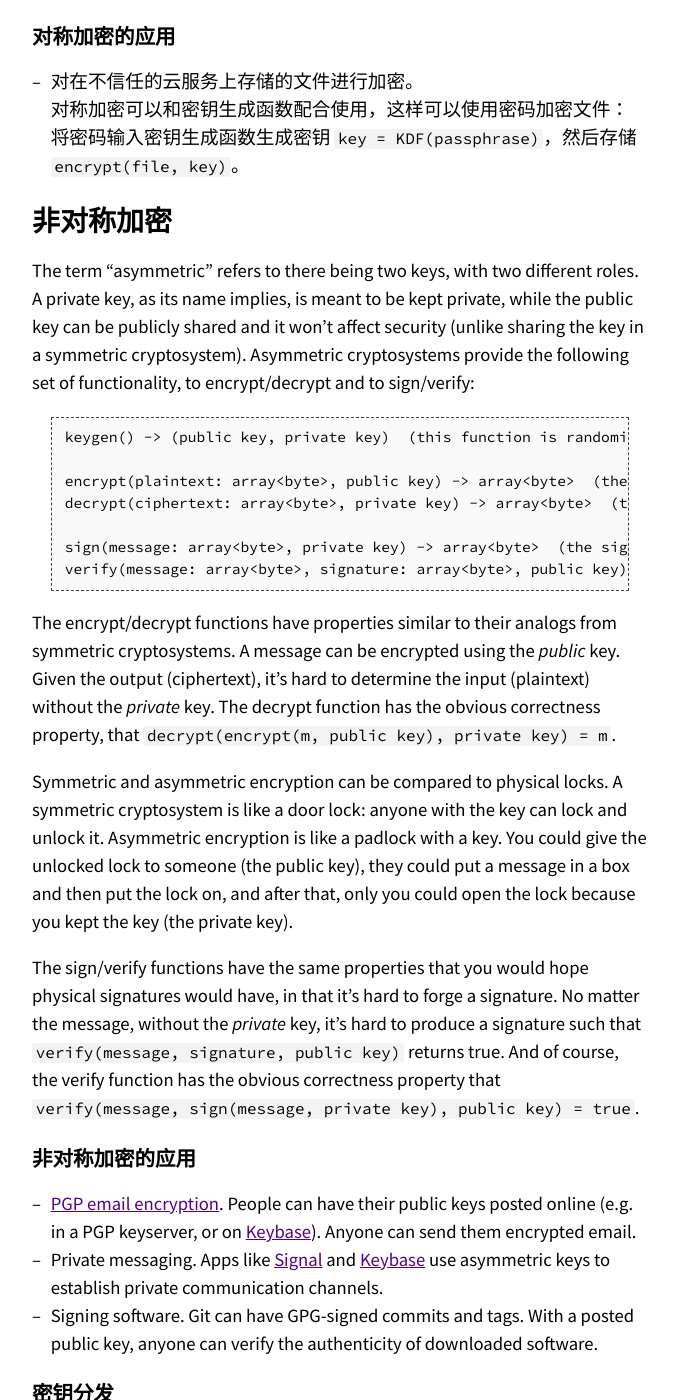
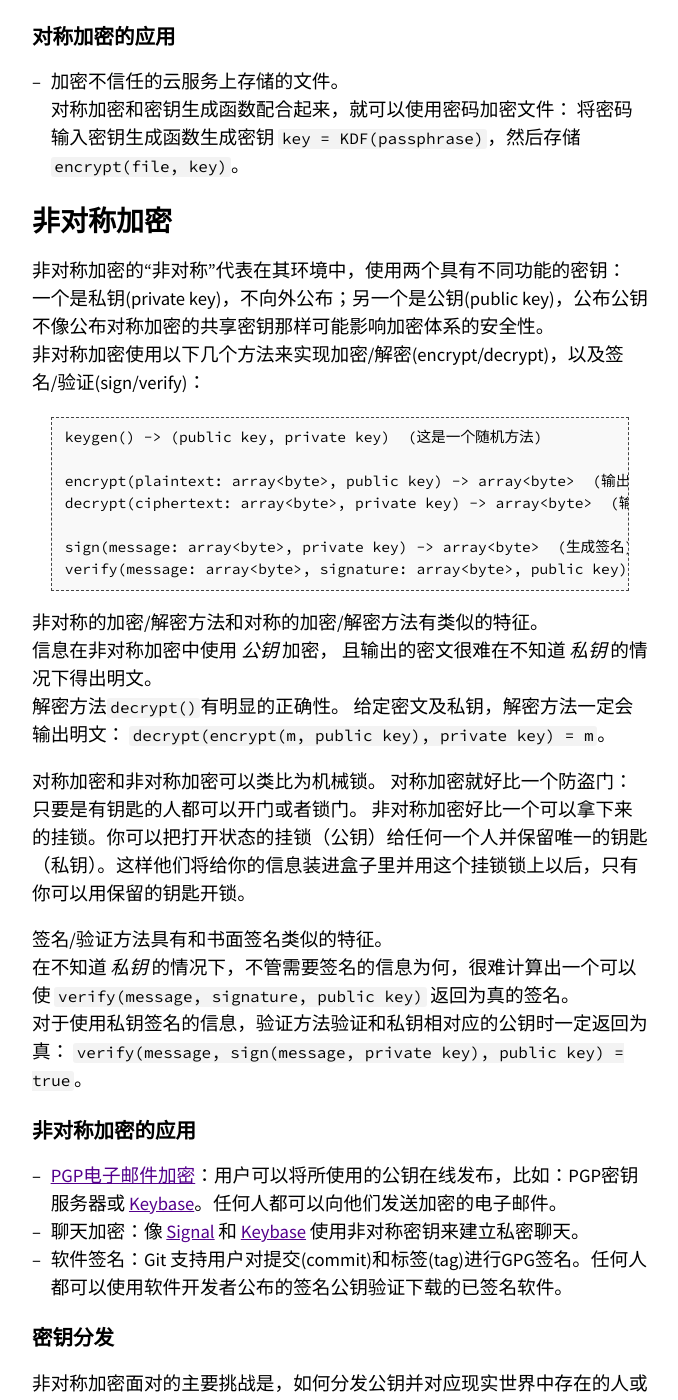
Before and after one commit to missing-semester-cn/missing-semester-cn.github.io, a Jekyll site: the page built from _2020/security.md, in a window 1280 px wide and 1400 px high, scrolled down 3954 px. Shown: the whole window, without its empty margins (300-978 px from the left). Built offline with Jekyll 4.4.1, drawn with Linux system fonts in a browser that asks for light colours; some of the changed text lies outside the part shown.

Commit message:
some case study

````diff
--- a/_2020/security.md
+++ b/_2020/security.md
@@ -20,8 +20,7 @@ video:
 
 # 熵
 
-[熵](https://en.wikipedia.org/wiki/Entropy_(information_theory))(Entropy) 是对不确定性的量度。
-它的一个应用是决定密码的强度。
+[熵](https://en.wikipedia.org/wiki/Entropy_(information_theory))(Entropy) 度量了不确定性并可以用来决定密码的强度。
 
 ![XKCD 936: Password Strength](https://imgs.xkcd.com/comics/password_strength.png)
 
@@ -120,111 +119,89 @@ decrypt(ciphertext: array<byte>, key) -> array<byte>  (输出明文)
 
 ## 对称加密的应用
 
-- 对在不信任的云服务上存储的文件进行加密。<br>对称加密可以和密钥生成函数配合使用，这样可以使用密码加密文件：
+- 加密不信任的云服务上存储的文件。<br>对称加密和密钥生成函数配合起来，就可以使用密码加密文件：
 将密码输入密钥生成函数生成密钥 `key = KDF(passphrase)`，然后存储`encrypt(file, key)`。
 
 # 非对称加密
 
-The term "asymmetric" refers to there being two keys, with two different roles.
-A private key, as its name implies, is meant to be kept private, while the
-public key can be publicly shared and it won't affect security (unlike sharing
-the key in a symmetric cryptosystem). Asymmetric cryptosystems provide the
-following set of functionality, to encrypt/decrypt and to sign/verify:
+非对称加密的“非对称”代表在其环境中，使用两个具有不同功能的密钥：
+一个是私钥(private key)，不向外公布；另一个是公钥(public key)，公布公钥不像公布对称加密的共享密钥那样可能影响加密体系的安全性。<br>
+非对称加密使用以下几个方法来实现加密/解密(encrypt/decrypt)，以及签名/验证(sign/verify)：
 
 ```
-keygen() -> (public key, private key)  (this function is randomized)
+keygen() -> (public key, private key)  (这是一个随机方法)
 
-encrypt(plaintext: array<byte>, public key) -> array<byte>  (the ciphertext)
-decrypt(ciphertext: array<byte>, private key) -> array<byte>  (the plaintext)
+encrypt(plaintext: array<byte>, public key) -> array<byte>  (输出密文)
+decrypt(ciphertext: array<byte>, private key) -> array<byte>  (输出明文)
 
-sign(message: array<byte>, private key) -> array<byte>  (the signature)
-verify(message: array<byte>, signature: array<byte>, public key) -> bool  (whether or not the signature is valid)
+sign(message: array<byte>, private key) -> array<byte>  (生成签名)
+verify(message: array<byte>, signature: array<byte>, public key) -> bool  (验证签名是否是由和这个公钥相关的私钥生成的)
 ```
 
-The encrypt/decrypt functions have properties similar to their analogs from
-symmetric cryptosystems. A message can be encrypted using the _public_ key.
-Given the output (ciphertext), it's hard to determine the input (plaintext)
-without the _private_ key. The decrypt function has the obvious correctness
-property, that `decrypt(encrypt(m, public key), private key) = m`.
+非对称的加密/解密方法和对称的加密/解密方法有类似的特征。<br>
+信息在非对称加密中使用 _公钥_ 加密，
+且输出的密文很难在不知道 _私钥_ 的情况下得出明文。<br>
+解密方法`decrypt()`有明显的正确性。
+给定密文及私钥，解密方法一定会输出明文：
+`decrypt(encrypt(m, public key), private key) = m`。
 
-Symmetric and asymmetric encryption can be compared to physical locks. A
-symmetric cryptosystem is like a door lock: anyone with the key can lock and
-unlock it. Asymmetric encryption is like a padlock with a key. You could give
-the unlocked lock to someone (the public key), they could put a message in a
-box and then put the lock on, and after that, only you could open the lock
-because you kept the key (the private key).
+对称加密和非对称加密可以类比为机械锁。
+对称加密就好比一个防盗门：只要是有钥匙的人都可以开门或者锁门。
+非对称加密好比一个可以拿下来的挂锁。你可以把打开状态的挂锁（公钥）给任何一个人并保留唯一的钥匙（私钥）。这样他们将给你的信息装进盒子里并用这个挂锁锁上以后，只有你可以用保留的钥匙开锁。
 
-The sign/verify functions have the same properties that you would hope physical
-signatures would have, in that it's hard to forge a signature. No matter the
-message, without the _private_ key, it's hard to produce a signature such that
-`verify(message, signature, public key)` returns true. And of course, the
-verify function has the obvious correctness property that `verify(message,
-sign(message, private key), public key) = true`.
+签名/验证方法具有和书面签名类似的特征。<br>
+在不知道 _私钥_ 的情况下，不管需要签名的信息为何，很难计算出一个可以使
+`verify(message, signature, public key)` 返回为真的签名。<br>
+对于使用私钥签名的信息，验证方法验证和私钥相对应的公钥时一定返回为真： `verify(message,
+sign(message, private key), public key) = true`。
 
 ## 非对称加密的应用
 
-- [PGP email encryption](https://en.wikipedia.org/wiki/Pretty_Good_Privacy).
-People can have their public keys posted online (e.g. in a PGP keyserver, or on
-[Keybase](https://keybase.io/)). Anyone can send them encrypted email.
-- Private messaging. Apps like [Signal](https://signal.org/) and
-[Keybase](https://keybase.io/) use asymmetric keys to establish private
-communication channels.
-- Signing software. Git can have GPG-signed commits and tags. With a posted
-public key, anyone can verify the authenticity of downloaded software.
+- [PGP电子邮件加密](https://en.wikipedia.org/wiki/Pretty_Good_Privacy)：用户可以将所使用的公钥在线发布，比如：PGP密钥服务器或
+[Keybase](https://keybase.io/)。任何人都可以向他们发送加密的电子邮件。
+- 聊天加密：像 [Signal](https://signal.org/) 和
+[Keybase](https://keybase.io/) 使用非对称密钥来建立私密聊天。
+- 软件签名：Git 支持用户对提交(commit)和标签(tag)进行GPG签名。任何人都可以使用软件开发者公布的签名公钥验证下载的已签名软件。
 
 ## 密钥分发
 
-Asymmetric-key cryptography is wonderful, but it has a big challenge of
-distributing public keys / mapping public keys to real-world identities. There
-are many solutions to this problem. Signal has one simple solution: trust on
-first use, and support out-of-band public key exchange (you verify your
-friends' "safety numbers" in person). PGP has a different solution, which is
-[web of trust](https://en.wikipedia.org/wiki/Web_of_trust). Keybase has yet
-another solution of [social
-proof](https://keybase.io/blog/chat-apps-softer-than-tofu) (along with other
-neat ideas). Each model has its merits; we (the instructors) like Keybase's
-model.
+非对称加密面对的主要挑战是，如何分发公钥并对应现实世界中存在的人或组织。
+
+Signal的信任模型是，信任用户第一次使用时给出的身份(trust on first use)，同时支持用户线下(out-of-band)、面对面交换公钥（Signal里的safety number）。
+
+PGP使用的是[信任网络](https://en.wikipedia.org/wiki/Web_of_trust)。简单来说，如果我想加入一个信任网络，则必须让已经在信任网络中的成员对我进行线下验证，比如对比证件。验证无误后，信任网络的成员使用私钥对我的公钥进行签名。这样我就成为了信任网络的一部分。只要我使用签名过的公钥所对应的私钥就可以证明“我是我”。
+
+Keybase主要使用[社交网络证明 (social proof)](https://keybase.io/blog/chat-apps-softer-than-tofu)，和一些别的精巧设计。
+
+每个信任模型有它们各自的优点：我们（讲师）更倾向于 Keybase 使用的模型。
 
 # 案例分析
 
 ## 密码管理器
 
-This is an essential tool that everyone should try to use (e.g.
-[KeePassXC](https://keepassxc.org/)). Password managers let you use unique,
-randomly generated high-entropy passwords for all your websites, and they save
-all your passwords in one place, encrypted with a symmetric cipher with a key
-produced from a passphrase using a KDF.
+每个人都应该尝试使用密码管理器，比如[KeePassXC](https://keepassxc.org/)。
 
-Using a password manager lets you avoid password reuse (so you're less impacted
-when websites get compromised), use high-entropy passwords (so you're less likely to
-get compromised), and only need to remember a single high-entropy password.
+密码管理器会帮助你对每个网站生成随机且复杂（表现为高熵）的密码，并使用你指定的主密码配合密钥生成函数来对称加密它们。
+
+你只需要记住一个复杂的主密码，密码管理器就可以生成很多复杂度高且不会重复使用的密码。密码管理器通过这种方式降低密码被猜出的可能，并减少网站信息泄露后对其他网站密码的威胁。
 
 ## 两步验证
 
-[Two-factor authentication](https://en.wikipedia.org/wiki/Multi-factor_authentication)
-(2FA) requires you to use a passphrase ("something you know") along with a 2FA
-authenticator (like a [YubiKey](https://www.yubico.com/), "something you have")
-in order to protect against stolen passwords and
-[phishing](https://en.wikipedia.org/wiki/Phishing) attacks.
+[两步验证](https://en.wikipedia.org/wiki/Multi-factor_authentication)(2FA)要求用户同时使用密码（“你知道的信息”）和一个身份验证器（“你拥有的物品”，比如[YubiKey](https://www.yubico.com/)）来消除密码泄露或者[钓鱼攻击](https://en.wikipedia.org/wiki/Phishing)的威胁。
+
 
 ## 全盘加密
 
-Keeping your laptop's entire disk encrypted is an easy way to protect your data
-in the case that your laptop is stolen. You can use [cryptsetup +
-LUKS](https://wiki.archlinux.org/index.php/Dm-crypt/Encrypting_a_non-root_file_system)
-on Linux,
-[BitLocker](https://fossbytes.com/enable-full-disk-encryption-windows-10/) on
-Windows, or [FileVault](https://support.apple.com/en-us/HT204837) on macOS.
-This encrypts the entire disk with a symmetric cipher, with a key protected by
-a passphrase.
+对笔记本电脑的硬盘进行全盘加密是防止因设备丢失而信息泄露的简单且有效方法。
+Linux的[cryptsetup +
+LUKS](https://wiki.archlinux.org/index.php/Dm-crypt/Encrypting_a_non-root_file_system)，
+Windows的[BitLocker](https://fossbytes.com/enable-full-disk-encryption-windows-10/)，或者macOS的[FileVault](https://support.apple.com/en-us/HT204837)都使用一个由密码保护的对称密钥来加密盘上的所有信息。
 
 ## 聊天加密
 
-Use [Signal](https://signal.org/) or [Keybase](https://keybase.io/). End-to-end
-security is bootstrapped from asymmetric-key encryption. Obtaining your
-contacts' public keys is the critical step here. If you want good security, you
-need to authenticate public keys out-of-band (with Signal or Keybase), or trust
-social proofs (with Keybase).
+[Signal](https://signal.org/)和[Keybase](https://keybase.io/)使用非对称加密对用户提供端到端(End-to-end)安全性。
+
+获取联系人的公钥非常关键。为了保证安全性，应使用线下方式验证Signal或者Keybase的用户公钥，或者信任Keybase用户提供的社交网络证明。
 
 ## SSH
 
````
